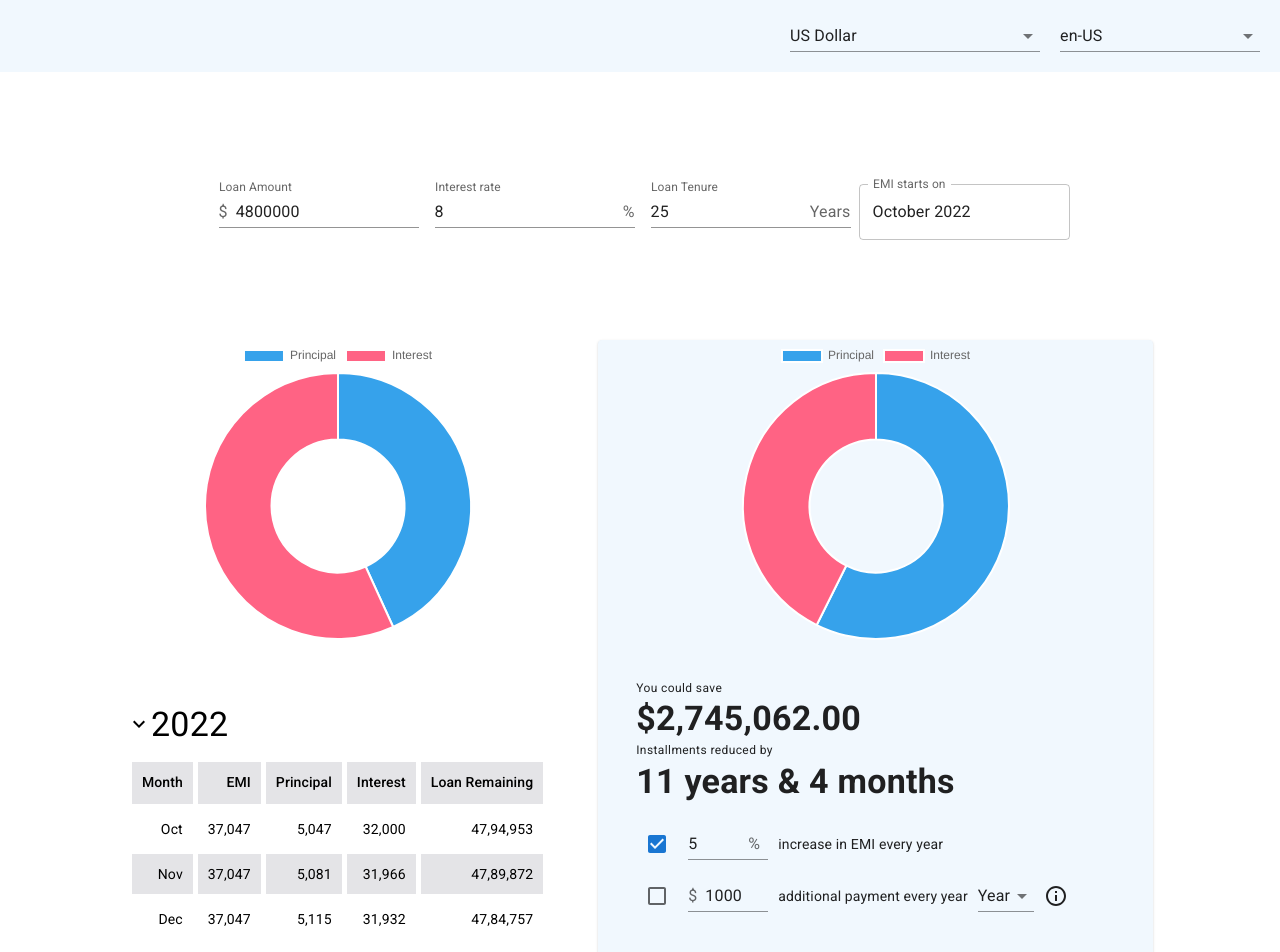
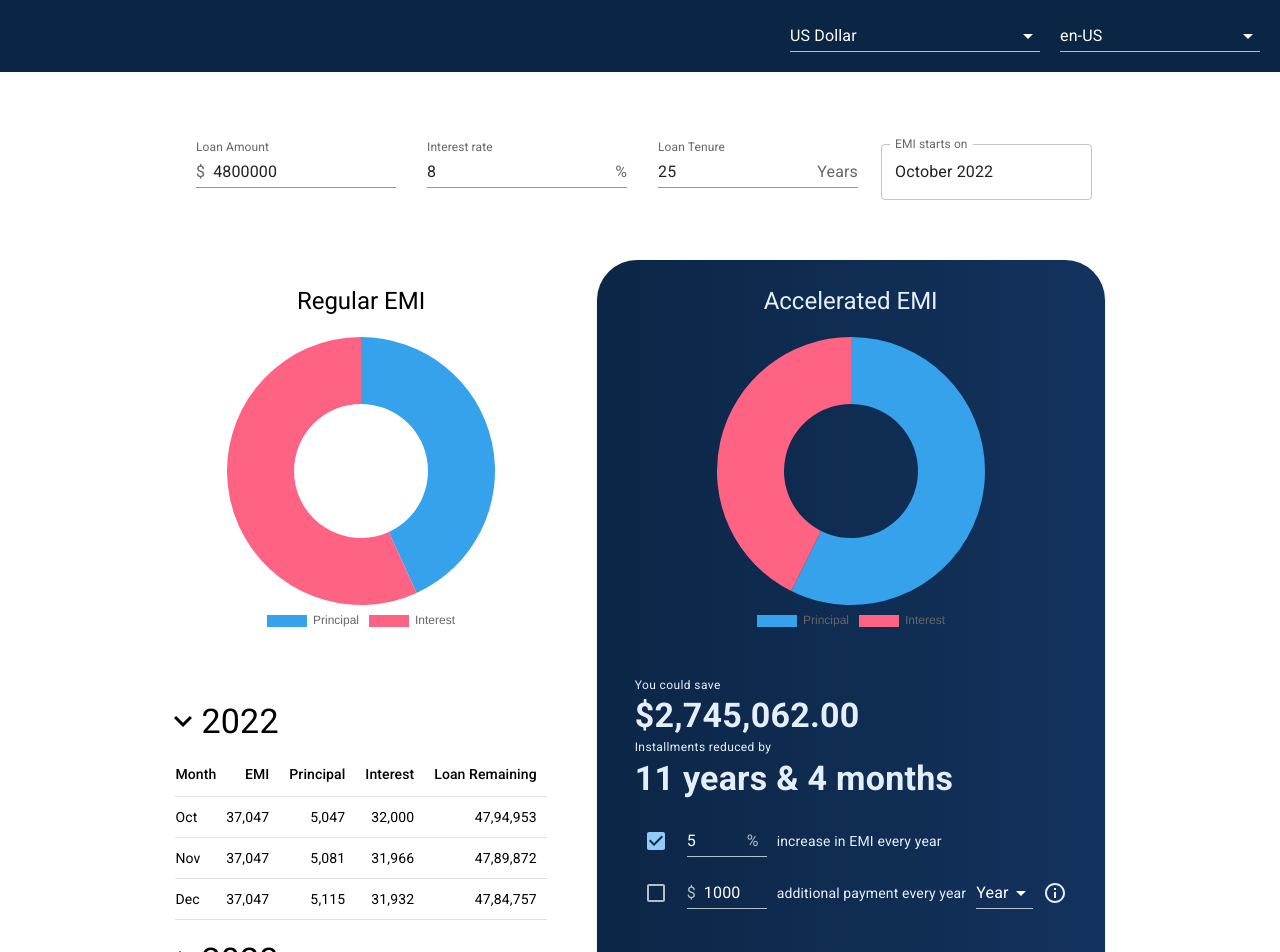
Before and after one commit to agilrajayyan/triminterest, a React (Create React App) app: page / in a window 1280 px wide. Shown: the top 952 px of the page. Built offline with nearby package versions, Linux system fonts and the light colour scheme; no server answers; the database is empty.

Commit message:
Added dark background for the header and the accelerated emi plan and code cleanup

```diff
--- a/src/components/EmiParameters/EmiParameters.js
+++ b/src/components/EmiParameters/EmiParameters.js
@@ -26,9 +26,6 @@ function EmiParameters(props) {
 
   return (
     <section className={classes.inputs_container}>
-      <div
-        className={`${shared.flex_h} ${shared.justify_center} ${shared.align_basline} ${shared.margin_bottom_2}`}
-      >
       <TextField
         label="Loan Amount"
         type="number"
@@ -72,12 +69,9 @@ function EmiParameters(props) {
           variant="standard"
           value={emiStartdate}
           onChange={(value) => setEmiStartdate(value)}
-            renderInput={(params) => (
-              <TextField {...params} helperText={null} />
-            )}
+          renderInput={(params) => <TextField {...params} helperText={null} />}
         />
       </LocalizationProvider>
-      </div>
     </section>
   );
 }
--- a/src/components/EmiParameters/EmiParameters.module.css
+++ b/src/components/EmiParameters/EmiParameters.module.css
@@ -1,4 +1,8 @@
 .inputs_container {
   max-width: 1000px;
-  margin: 100px auto;
+  margin: 60px auto;
+  display: flex;
+  justify-content: center;
+  align-items: baseline;
+  gap: 15px;
 }
--- a/src/components/EmiPlans/AcceleratedPlanParams/AcceleratedPlanParams.js
+++ b/src/components/EmiPlans/AcceleratedPlanParams/AcceleratedPlanParams.js
@@ -10,8 +10,13 @@ import FormControl from '@mui/material/FormControl';
 import { useState, useEffect } from 'react';
 import InfoOutlinedIcon from '@mui/icons-material/InfoOutlined';
 import Tooltip from '@mui/material/Tooltip';
-import Switch from '@mui/material/Switch';
-import FormControlLabel from '@mui/material/FormControlLabel';
+import { ThemeProvider, createTheme } from '@mui/material/styles';
+
+const darkTheme = createTheme({
+  palette: {
+    mode: 'dark',
+  },
+});
 
 function AcceleratedPlanParams(props) {
   const [emiHikeRate, setEmiHikeRate] = useState({ enabled: true, value: 5 });
@@ -29,6 +34,7 @@ function AcceleratedPlanParams(props) {
   }, [emiHikeRate, regularPrepayment]);
 
   return (
+    <ThemeProvider theme={darkTheme}>
       <div className={classes.params_container}>
         <div className={classes.prepayment_condition}>
           <Checkbox
@@ -81,7 +87,9 @@ function AcceleratedPlanParams(props) {
             <Input
               id="standard-adornment-weight"
               value={regularPrepayment.amount}
-            startAdornment={<InputAdornment position="start">$</InputAdornment>}
+              startAdornment={
+                <InputAdornment position="start">$</InputAdornment>
+              }
               onChange={(event) =>
                 setRegularPrepayment((prevRegularPrepayment) => {
                   return {
@@ -123,6 +131,7 @@ function AcceleratedPlanParams(props) {
           </Tooltip>
         </div>
       </div>
+    </ThemeProvider>
   );
 }
 
--- a/src/components/EmiPlans/EmiList/EmiDetailsTable/EmiDetailsTable.js
+++ b/src/components/EmiPlans/EmiList/EmiDetailsTable/EmiDetailsTable.js
@@ -1,17 +1,18 @@
 import classes from './EmiDetailsTable.module.css';
 import Typography from '@mui/material/Typography';
 import { formatNumber, getMonthByIndex } from '../../../../utils/helper';
-import TextField from '@mui/material/TextField';
-import { useEffect, useState } from 'react';
 
 function EmiDetailsTable(props) {
   const tableHeaderCell = `${classes.table_header_cell}`;
+  const borderClass = props.prepaymentEnabled
+    ? classes.row_light
+    : classes.row_dark;
 
   return (
     <table className={`${classes.table} ${props.classes}`}>
       <thead>
-        <tr>
-          <th className={tableHeaderCell}>
+        <tr className={borderClass}>
+          <th className={classes.month_cell}>
             <Typography variant="subtitle2">Month</Typography>
           </th>
           <th className={tableHeaderCell}>
@@ -34,61 +35,37 @@ function EmiDetailsTable(props) {
         </tr>
       </thead>
       <tbody>
-        {props.payments?.map((elem, index) => {
+        {props.payments?.map((elem) => {
           return (
-            <tr key={elem.loanRemaining}>
-              <td
-                className={`${classes.table_cell} ${
-                  index % 2 !== 0 ? classes.dark_bg : ''
-                }`}
-              >
+            <tr key={elem.loanRemaining} className={borderClass}>
+              <td className={classes.month_cell}>
                 <Typography variant="body2">
                   {getMonthByIndex(elem.paymentDate.getMonth())}
                 </Typography>
               </td>
-              <td
-                className={`${classes.table_cell} ${
-                  index % 2 !== 0 ? classes.dark_bg : ''
-                }`}
-              >
+              <td className={classes.table_cell}>
                 <Typography variant="body2">
                   {formatNumber(elem.emi)}
                 </Typography>
               </td>
-              <td
-                className={`${classes.table_cell} ${
-                  index % 2 !== 0 ? classes.dark_bg : ''
-                }`}
-              >
+              <td className={classes.table_cell}>
                 <Typography variant="body2">
                   {formatNumber(elem.pricipalComponent)}
                 </Typography>
               </td>
-              <td
-                className={`${classes.table_cell} ${
-                  index % 2 !== 0 ? classes.dark_bg : ''
-                }`}
-              >
+              <td className={classes.table_cell}>
                 <Typography variant="body2">
                   {formatNumber(elem.interestComponent)}
                 </Typography>
               </td>
               {props.prepaymentEnabled && (
-                <td
-                  className={`${classes.table_cell} ${
-                    index % 2 !== 0 ? classes.dark_bg : ''
-                  }`}
-                >
+                <td className={classes.table_cell}>
                   <Typography variant="body2">
                     {formatNumber(elem.regularPrepaymentAmount)}
                   </Typography>
                 </td>
               )}
-              <td
-                className={`${classes.table_cell} ${
-                  index % 2 !== 0 ? classes.dark_bg : ''
-                }`}
-              >
+              <td className={classes.table_cell}>
                 <Typography variant="body2">
                   {formatNumber(elem.loanRemaining)}
                 </Typography>
--- a/src/components/EmiPlans/EmiList/EmiDetailsTable/EmiDetailsTable.module.css
+++ b/src/components/EmiPlans/EmiList/EmiDetailsTable/EmiDetailsTable.module.css
@@ -1,5 +1,7 @@
 .table {
   border-spacing: 5px;
+  border-collapse: collapse;
+  width: 100%;
 }
 
 .table_header_cell,
@@ -9,19 +11,27 @@
 
 .table_header_cell {
   text-align: end;
-  background: #e4e4e7;
+  /* background: #e4e4e7; */
 }
 
 .table_cell {
   text-align: end;
 }
 
+.month_cell {
+  text-align: start;
+}
+
 .month_column_cell {
   text-align: start;
   padding: 10px 10px;
   background: #e4e4e7;
+  /* background: #e4e4e7; */
 }
 
-.dark_bg {
-  background: #e4e4e7;
+.row_light {
+  border-bottom: 1px solid #eef4ed1f;
 }
+.row_dark {
+  border-bottom: 1px solid #e0e0e0;
+}
--- a/src/components/EmiPlans/EmiList/EmiList.js
+++ b/src/components/EmiPlans/EmiList/EmiList.js
@@ -1,10 +1,10 @@
 import Typography from '@mui/material/Typography';
-import KeyboardArrowRightIcon from '@mui/icons-material/KeyboardArrowRight';
-import KeyboardArrowDownIcon from '@mui/icons-material/KeyboardArrowDown';
 import EmiDetailsTable from './EmiDetailsTable/EmiDetailsTable';
 import classes from './EmiList.module.css';
 import shared from '../../../styles.module.css';
 import { useState, useEffect } from 'react';
+import KeyboardArrowRightIcon from '@mui/icons-material/KeyboardArrowRight';
+import KeyboardArrowDownIcon from '@mui/icons-material/KeyboardArrowDown';
 
 function EmiList(props) {
   const [emiPlan, setEmiPlan] = useState([]);
@@ -54,7 +54,7 @@ function EmiList(props) {
         {emiPlan?.map((yearlyDetails) => {
           return (
             <div key={yearlyDetails.year}>
-              <div className={`${shared.flex_h} ${shared.align_basline}`}>
+              <div className={classes.emi_list_header}>
                 {expandOrShrink(yearlyDetails.year, yearlyDetails.detailedView)}
                 <Typography
                   variant="h4"
--- a/src/components/EmiPlans/EmiList/EmiList.module.css
+++ b/src/components/EmiPlans/EmiList/EmiList.module.css
@@ -1,3 +1,10 @@
 .arrow_icon {
   cursor: pointer;
+  margin-left: -10px;
+  font-size: 36px !important;
+  margin-top: 2px;
 }
+
+.emi_list_header {
+  display: flex;
+}
--- a/src/components/EmiPlans/EmiPlans.js
+++ b/src/components/EmiPlans/EmiPlans.js
@@ -170,14 +170,33 @@ function EmiPlans(props) {
     ],
   };
 
+  const options = {
+    plugins: {
+      legend: {
+        display: true,
+        position: 'bottom',
+      },
+    },
+    borderWidth: 0,
+  };
+
   return (
     <div>
-      <section
-        className={`${classes.emi_summary_container} ${shared.flex_h} ${shared.justify_center}`}
-      >
-        <div>
+      <section className={classes.emi_summary_container}>
+        <div
+          style={{
+            paddingTop: '25px',
+          }}
+        >
+          <Typography
+            variant="h5"
+            align="center"
+            style={{ marginBottom: '20px' }}
+          >
+            Regular EMI
+          </Typography>
           <div className={classes.doughtnut_chart}>
-            <Doughnut data={regularEmiChartData} />
+            <Doughnut data={regularEmiChartData} options={options} />
           </div>
           {/* Regular EMI plan */}
           <div className={classes.regular_emi}>
@@ -185,9 +204,16 @@ function EmiPlans(props) {
           </div>
         </div>
         {/* Accelerated EMI plan */}
-        <Card style={{ background: '#f1f8fe' }}>
+        <Card className={classes.acc_emi_plan_container}>
+          <Typography
+            variant="h5"
+            align="center"
+            style={{ paddingBottom: '20px' }}
+          >
+            Accelerated EMI
+          </Typography>
           <div className={classes.doughtnut_chart}>
-            <Doughnut data={accEmiChartData} />
+            <Doughnut data={accEmiChartData} options={options} />
           </div>
           <CardActions>
             <div className={classes.additional_payments}>
@@ -206,7 +232,7 @@ function EmiPlans(props) {
               <AcceleratedPlanParams onChangeParams={accParamsChangeHandler} />
             </div>
           </CardActions>
-          <CardContent>
+          <CardContent className={classes.card_content}>
             <EmiList emiPlan={acceleratedEmi.plan} prepaymentEnabled={true} />
           </CardContent>
         </Card>
--- a/src/components/EmiPlans/EmiPlans.module.css
+++ b/src/components/EmiPlans/EmiPlans.module.css
@@ -1,9 +1,23 @@
 .emi_summary_container {
   gap: 50px;
+  display: flex;
+  justify-content: center;
+  align-items: flex-start;
 }
 
 .regular_emi {
   margin-top: 64px;
+}
+
+.acc_emi_plan_container {
+  background: linear-gradient(
+    90deg,
+    hsla(213, 72%, 16%, 1) 0%,
+    hsla(215, 66%, 22%, 1) 100%
+  );
+  color: #e5effb !important;
+  padding-top: 25px;
+  border-radius: 40px !important;
 }
 
 .additional_payments {
@@ -20,3 +34,7 @@
   width: 300px;
   margin: 0 auto;
 }
+
+.card_content {
+  padding: 16px 24px;
+}
--- a/src/components/Header/Header.js
+++ b/src/components/Header/Header.js
@@ -5,12 +5,21 @@ import TextField from '@mui/material/TextField';
 import classes from './Header.module.css';
 import { db } from '../../index';
 import { collection, getDocs } from 'firebase/firestore';
+import InputAdornment from '@mui/material/InputAdornment';
+import { ThemeProvider, createTheme } from '@mui/material/styles';
+
+const darkTheme = createTheme({
+  palette: {
+    mode: 'dark',
+  },
+});
 
 function Header(props) {
   const [currencies, setCurrencies] = useState([]);
   const [currency, setCurrency] = useState({
     name: 'US Dollar',
     code: 'USD',
+    flag: 'https://flagcdn.com/us.svg',
   });
   const [locale, setLocale] = useState('en-US');
 
@@ -33,6 +42,7 @@ function Header(props) {
   }, [currency, locale]);
 
   return (
+    <ThemeProvider theme={darkTheme}>
       <div className={classes.header_container}>
         <Autocomplete
           id="currency-auto-complete"
@@ -52,7 +62,6 @@ function Header(props) {
                 loading="lazy"
                 height="20"
                 width="30"
-              styles={{ padding: '10px 0' }}
                 src={option.flag}
                 alt={option.name}
               />
@@ -60,13 +69,27 @@ function Header(props) {
             </Box>
           )}
           renderInput={(params) => (
+            <span style={{ display: 'flex' }}>
               <TextField
                 {...params}
-            variant="standard"
                 inputProps={{
                   ...params.inputProps,
+                  startAdornment: (
+                    <InputAdornment position="start">
+                      <img
+                        loading="lazy"
+                        height="20"
+                        width="30"
+                        styles={{ padding: '10px 0' }}
+                        src={currency.flag}
+                        alt={currency.name}
+                      />
+                    </InputAdornment>
+                  ),
                 }}
+                variant="standard"
               />
+            </span>
           )}
         />
         <Autocomplete
@@ -97,6 +120,7 @@ function Header(props) {
           )}
         />
       </div>
+    </ThemeProvider>
   );
 }
 export default Header;
--- a/src/components/Header/Header.module.css
+++ b/src/components/Header/Header.module.css
@@ -1,5 +1,5 @@
 .header_container {
-  background: #f1f8fe;
+  background: #0b2545;
   display: flex;
   gap: 20px;
   justify-content: end;
```
Lines whose indentation alone changed are shown as unchanged.
